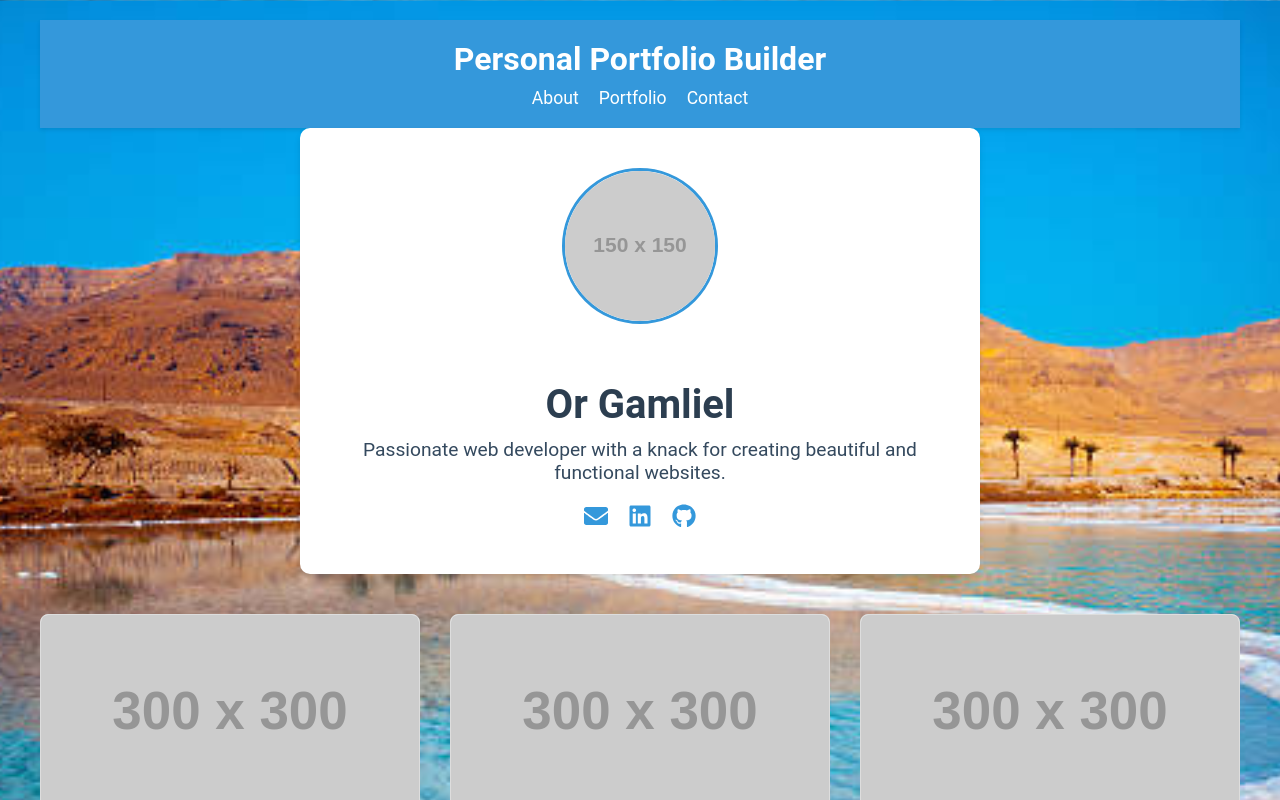
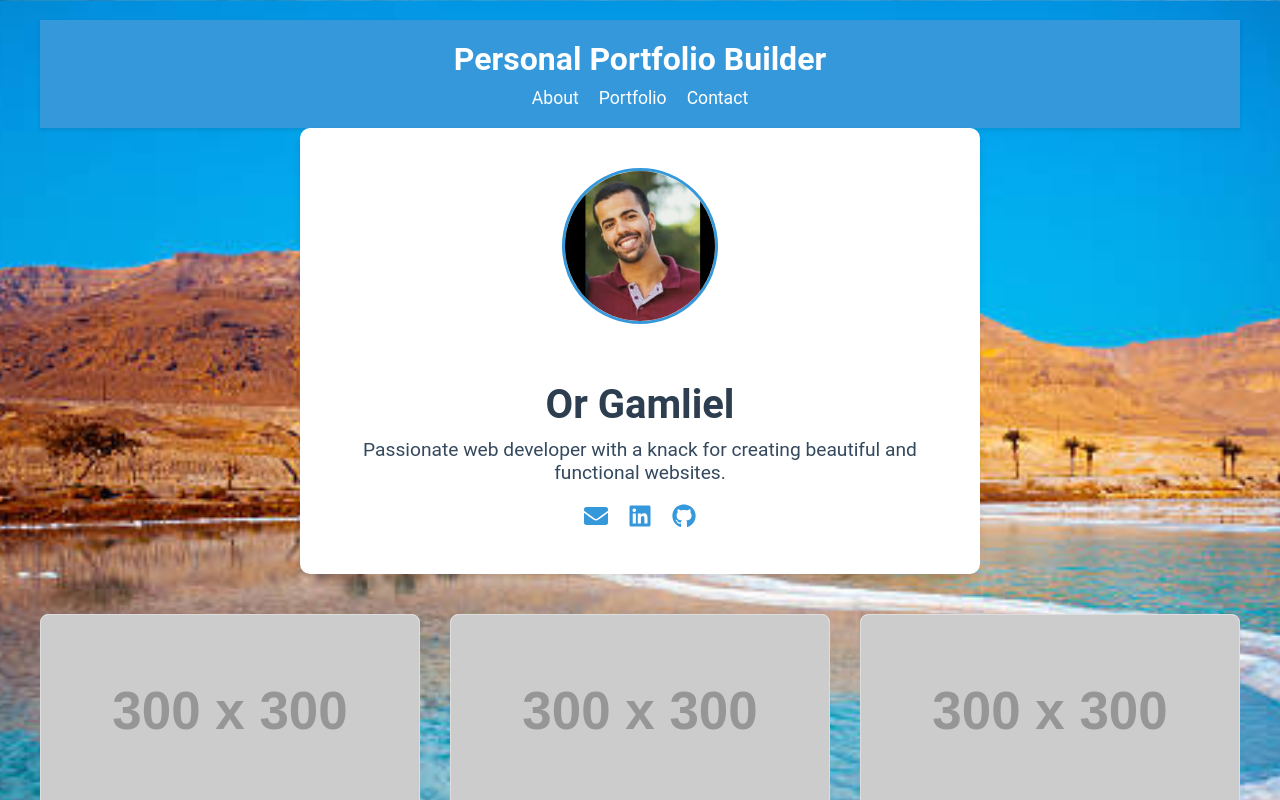
Before and after one commit to Orgamliel7/Portfolio-Website-Builder, a React app: page / in a window 1280 px wide. Shown: the top 800 px of the page. Built offline with nearby package versions, Linux system fonts and the light colour scheme.

Commit message:
Added profile picture

```diff
--- a/src/client/App.js
+++ b/src/client/App.js
@@ -5,6 +5,7 @@ import Header from './components/Header';
 import Footer from './components/Footer';
 import PortfolioItem from './components/PortfolioItem';
 import backgroundImage from './assets/background.jpg';
+import selfImage from './assets/self.jpg';
 
 const GlobalStyle = createGlobalStyle`
   body {
@@ -48,6 +49,12 @@ const ProfileImage = styled.img`
   margin-bottom: 20px;
   border: 3px solid #3498db;
 `;
+
+function profileImageSetter() {
+  return (
+    <ProfileImage src={selfImage} alt="Profile" />
+  );
+}
 
 const Name = styled.h1`
   font-size: 2.5em;
@@ -99,7 +106,7 @@ const App = () => {
         <Header />
         <Main>
           <ProfileSection>
-            <ProfileImage src="https://via.placeholder.com/150" alt="Profile" />
+            {profileImageSetter()}
             <Name>Or Gamliel</Name>
             <Bio>Passionate web developer with a knack for creating beautiful and functional websites.</Bio>
             <SocialLinks>
```
Also changed, not shown: src/client/assets/self.jpg (renamed from src/client/assets/self.jpeg), 1 other file (tests, documents, lock files or other folders).
